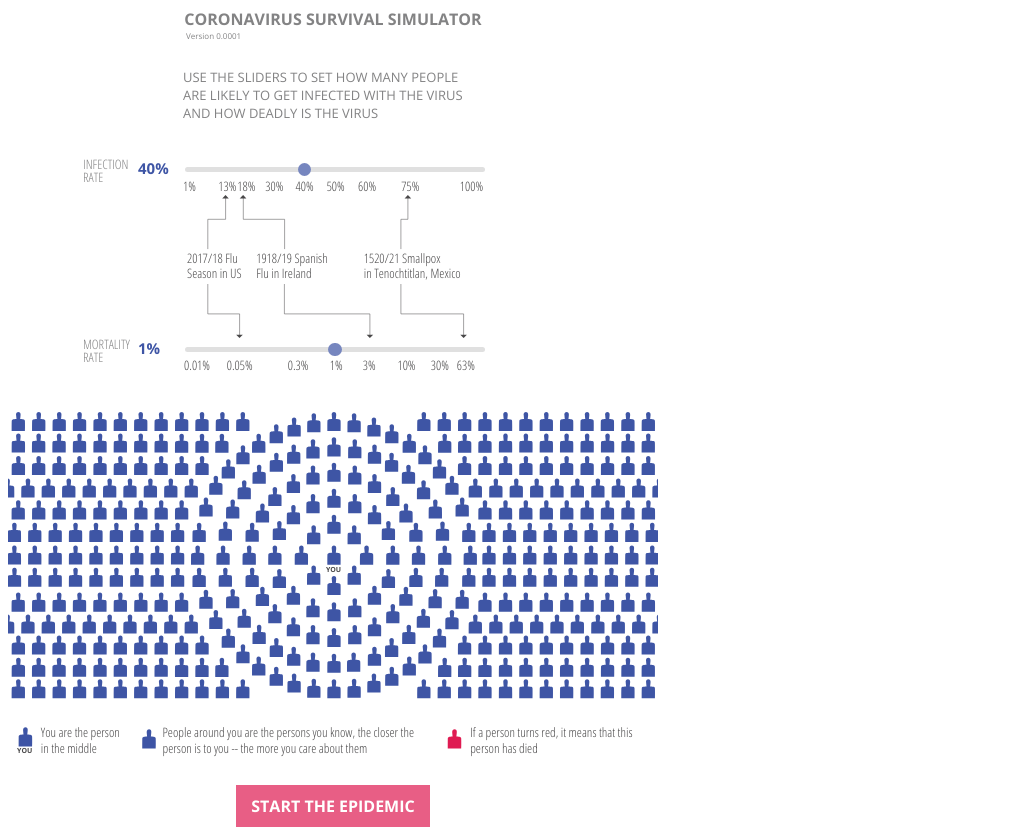
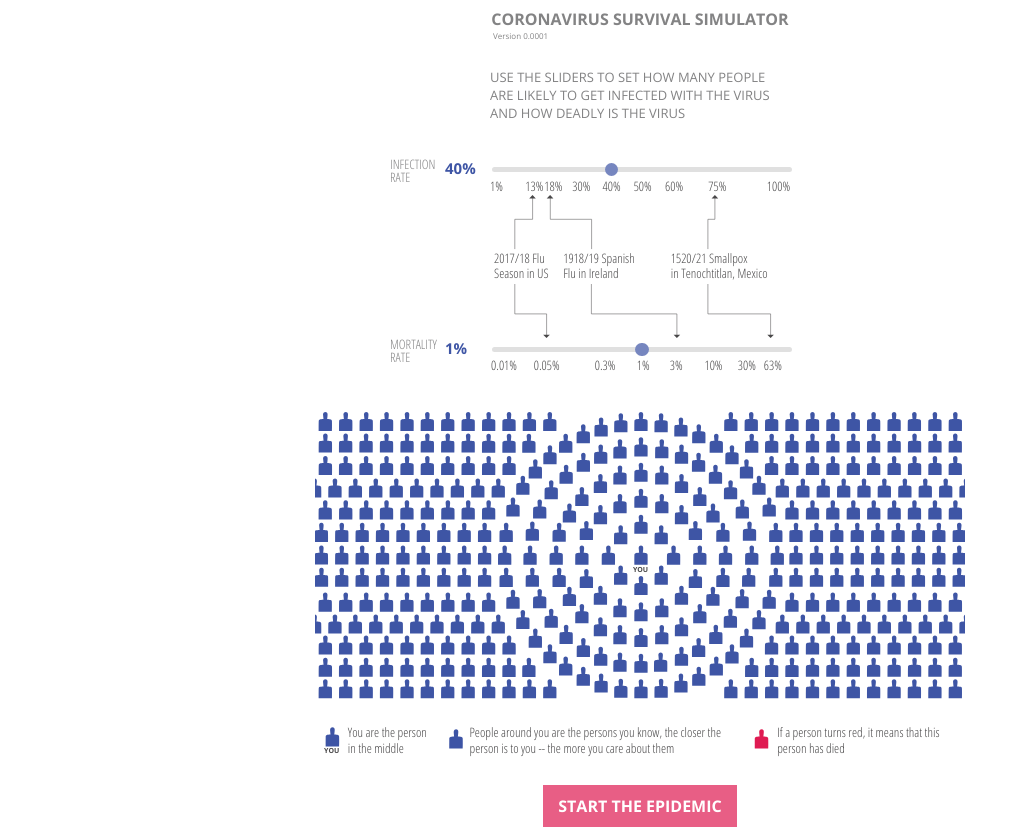
Before and after one commit to datathrills/datathrills.github.io, a plain HTML site: page index.html in a window 1280 px wide. Shown: the whole page, without its empty margins (0-1020 px from the left). Drawn offline with nearby package versions, Linux system fonts and the light colour scheme.

Commit message:
center page

```diff
--- a/index.html
+++ b/index.html
@@ -8,7 +8,10 @@
 
 
 
-
+.center {
+  margin: auto;
+  width: 80%;
+}
 
 
 
@@ -305,7 +308,7 @@
             <input id="age_input" type="range" min="-2" max="2" value="0" onchange="ageInput(this.value)">
             <div id="age_text">0</div> -->
 
-        <div id="main-cont">
+        <div id="main-cont" class="center">
             <div id="title-cont">
                 <div id="title">CORONAVIRUS SURVIVAL SIMULATOR</div>
                 <div id="subtitle">Version 0.0001</div>
```
